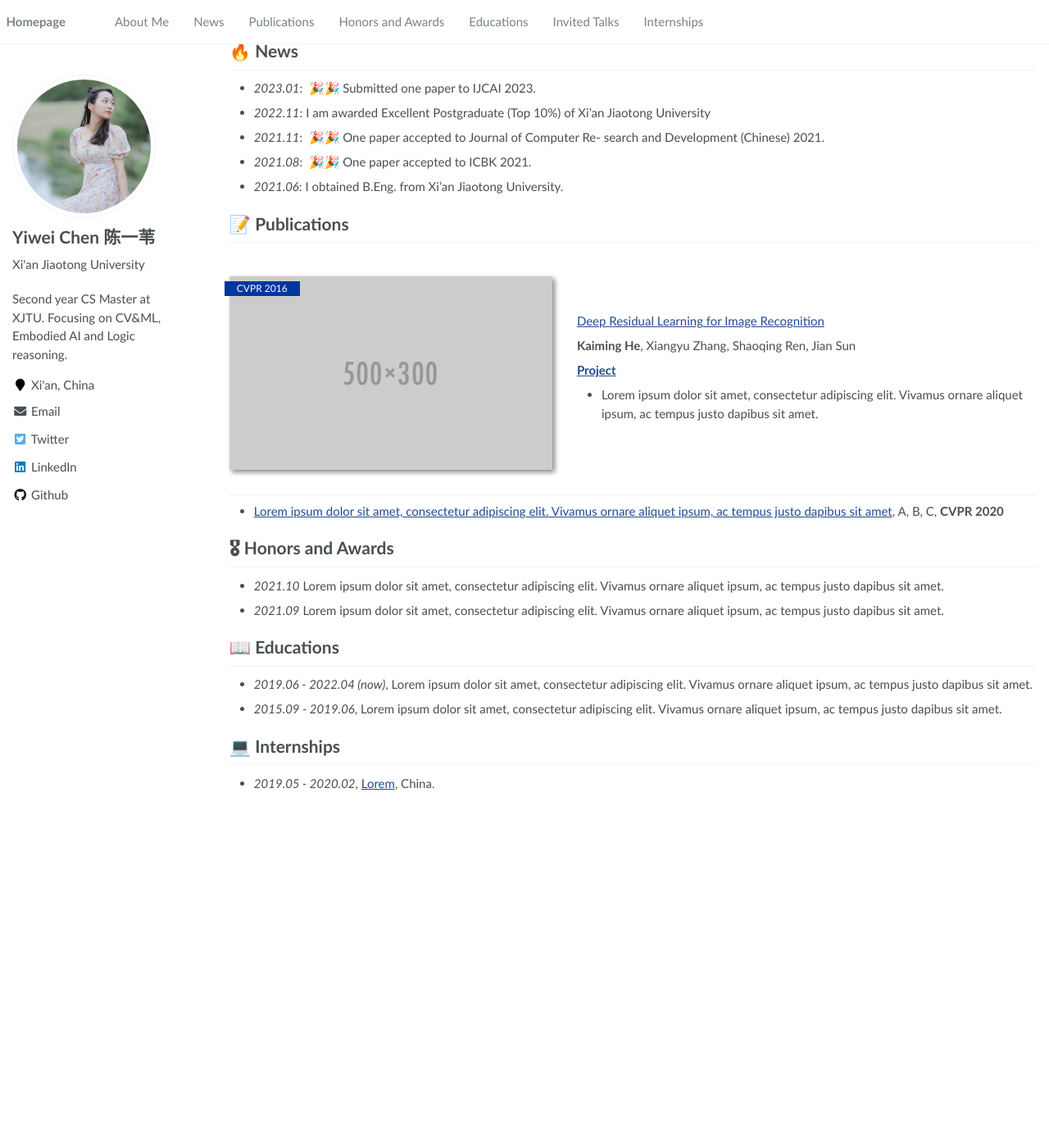
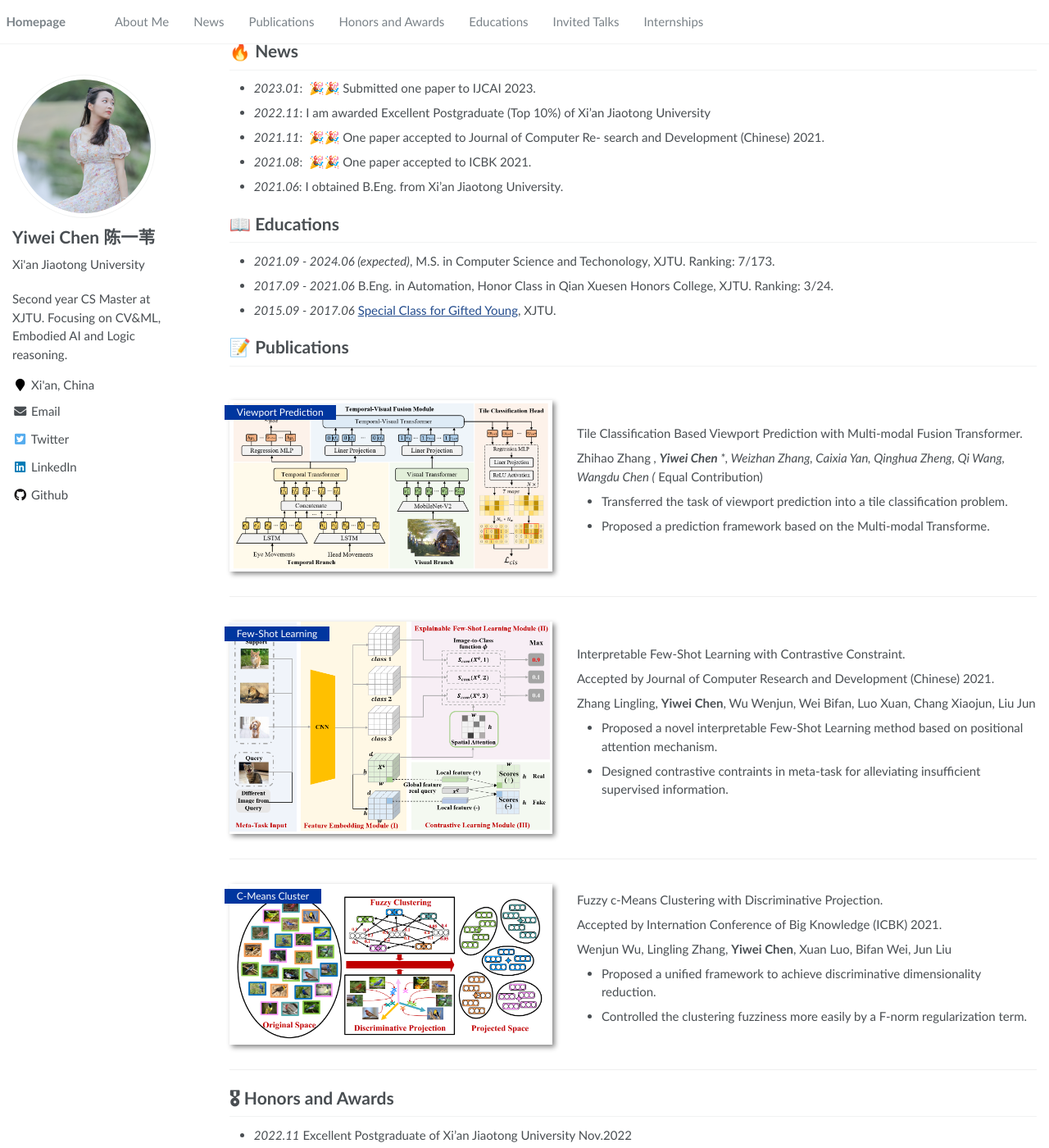
Before and after one commit to YiweiMelodyChen/yiweimelodychen.github.io, a Jekyll site: the page built from _pages/about.md, in a window 1280 px wide and 1400 px high, scrolled down 228 px. Shown: the whole window at 82% size. Built offline with Jekyll 4.4.1, drawn with Linux system fonts in a browser that asks for light colours; formulas are drawn with MathJax 3; before the commit the page ends 1209 px from its top, so only the background shows below that; some of the changed text lies outside the part shown.

Commit message:
page modify

```diff
--- a/_pages/about.md
+++ b/_pages/about.md
@@ -38,30 +37,75 @@ search and Development (Chinese) 2021.
 - *2021.08*: &nbsp;🎉🎉 One paper accepted to ICBK 2021.
 - *2021.06*: I obtained B.Eng. from Xi'an Jiaotong University.
 
+# 📖 Educations
+
+- *2021.09 - 2024.06 (expected)*, M.S. in Computer Science and Techonology, XJTU.    Ranking: 7/173.
+- *2017.09 - 2021.06* B.Eng. in Automation, Honor Class in Qian Xuesen Honors College, XJTU.     Ranking: 3/24.
+- *2015.09 - 2017.06* [Special Class for Gifted Young](https://en.wikipedia.org/wiki/Special_Class_for_the_Gifted_Young#Xi'an_Jiaotong_University), XJTU.
+
 # 📝 Publications
-
-<div class='paper-box'><div class='paper-box-image'><div><div class="badge">CVPR 2016</div><img src='images/500x300.png' alt="sym" width="100%"></div></div>
+<div class='paper-box'><div class='paper-box-image'><div><div class="badge">Viewport Prediction</div><img src='images/ijcai23.png' alt="sym" width="100%"></div></div>
 <div class='paper-box-text' markdown="1">
 
-[Deep Residual Learning for Image Recognition](https://openaccess.thecvf.com/content_cvpr_2016/papers/He_Deep_Residual_Learning_CVPR_2016_paper.pdf)
+Tile Classification Based Viewport Prediction with Multi-modal Fusion Transformer.
 
-**Kaiming He**, Xiangyu Zhang, Shaoqing Ren, Jian Sun
+Zhihao Zhang *, **Yiwei Chen** *, Weizhan Zhang, Caixia Yan, Qinghua Zheng, Qi Wang, Wangdu Chen (* Equal Contribution)
 
+<div style='display: none'>
 [**Project**](https://scholar.google.com/citations?view_op=view_citation&hl=zh-CN&user=DhtAFkwAAAAJ&citation_for_view=DhtAFkwAAAAJ:ALROH1vI_8AC) <strong><span class='show_paper_citations' data='DhtAFkwAAAAJ:ALROH1vI_8AC'></span></strong>
+</div>
 
-- Lorem ipsum dolor sit amet, consectetur adipiscing elit. Vivamus ornare aliquet ipsum, ac tempus justo dapibus sit amet.
+- Transferred the task of viewport prediction into a tile classification problem.
+- Proposed a prediction framework based on the Multi-modal Transforme.
 </div>
 </div>
 
-- [Lorem ipsum dolor sit amet, consectetur adipiscing elit. Vivamus ornare aliquet ipsum, ac tempus justo dapibus sit amet](https://github.com), A, B, C, **CVPR 2020**
+<div class='paper-box'><div class='paper-box-image'><div><div class="badge">Few-Shot Learning</div><img src='images/2021.png' alt="sym" width="100%"></div></div>
+<div class='paper-box-text' markdown="1">
+
+Interpretable Few-Shot Learning with Contrastive Constraint.
+
+Accepted by Journal of Computer Research and Development (Chinese) 2021.
+
+Zhang Lingling, **Yiwei Chen**, Wu Wenjun, Wei Bifan, Luo Xuan, Chang Xiaojun, Liu Jun
+
+<div style='display: none'>
+[**Project**](https://scholar.google.com/citations?view_op=view_citation&hl=zh-CN&user=DhtAFkwAAAAJ&citation_for_view=DhtAFkwAAAAJ:ALROH1vI_8AC) <strong><span class='show_paper_citations' data='DhtAFkwAAAAJ:ALROH1vI_8AC'></span></strong>
+</div>
+
+- Proposed a novel interpretable Few-Shot Learning method based on positional attention mechanism.
+- Designed contrastive contraints in meta-task for alleviating insufficient supervised information.
+</div>
+</div>
+
+<div class='paper-box'><div class='paper-box-image'><div><div class="badge">C-Means Cluster</div><img src='images/ICBK2021.png' alt="sym" width="100%"></div></div>
+<div class='paper-box-text' markdown="1">
+
+Fuzzy c-Means Clustering with Discriminative Projection.
+
+Accepted by Internation Conference of Big Knowledge (ICBK) 2021.
+
+Wenjun Wu, Lingling Zhang, **Yiwei Chen**, Xuan Luo, Bifan Wei, Jun Liu
+
+<div style='display: none'>
+[**Project**](https://scholar.google.com/citations?view_op=view_citation&hl=zh-CN&user=DhtAFkwAAAAJ&citation_for_view=DhtAFkwAAAAJ:ALROH1vI_8AC) <strong><span class='show_paper_citations' data='DhtAFkwAAAAJ:ALROH1vI_8AC'></span></strong>
+</div>
+
+- Proposed a unified framework to achieve discriminative dimensionality reduction.
+- Controlled the clustering fuzziness more easily by a F-norm regularization term.
+</div>
+</div>
 
 # 🎖 Honors and Awards
-- *2021.10* Lorem ipsum dolor sit amet, consectetur adipiscing elit. Vivamus ornare aliquet ipsum, ac tempus justo dapibus sit amet.
-- *2021.09* Lorem ipsum dolor sit amet, consectetur adipiscing elit. Vivamus ornare aliquet ipsum, ac tempus justo dapibus sit amet.
-
-# 📖 Educations
-- *2019.06 - 2022.04 (now)*, Lorem ipsum dolor sit amet, consectetur adipiscing elit. Vivamus ornare aliquet ipsum, ac tempus justo dapibus sit amet.
-- *2015.09 - 2019.06*, Lorem ipsum dolor sit amet, consectetur adipiscing elit. Vivamus ornare aliquet ipsum, ac tempus justo dapibus sit amet.
+- *2022.11* Excellent Postgraduate of Xi'an Jiaotong University  Nov.2022
+- *2022.11* Special Scholarship, awarded to top 10$\%$ master students by XJTU
+- *2021.11* Outstanding Freshman Scholarship, awarded to top 10% by XJTU
+- *2019.11* Third Prize Scholarship of Xi'an Jiaotong University, awarded to top 20%
+- *2019.3*  Meritorious Winner in Mathematical Contest in Modelling (top 8$\%$ in 20,000+ teams)
+- *2018.11* Third Prize Scholarship of Xi'an Jiaotong University, awarded to top 20%
+- *2018.10* The First Prize in Shaanxi of China Undergraduate Mathematical Contest in Modeling
+- *2017.11* Siyuan Scholarship, awarded to top 20% by XJTU
+- *2016.11* Yuying Scholarship, awarded to top 10% by XJTU
 
 <div style='display: none'>
 # 💬 Invited Talks
@@ -69,6 +113,5 @@ search and Development (Chinese) 2021.
 - *2021.03*, Lorem ipsum dolor sit amet, consectetur adipiscing elit. Vivamus ornare aliquet ipsum, ac tempus justo dapibus sit amet.  \| [\[video\]](https://github.com/)
 </div>
 
-
 # 💻 Internships
-- *2019.05 - 2020.02*, [Lorem](https://github.com/), China.
+- Looking for summer research internships in 2023.
```
Also changed, not shown: other parts of _pages/about.md (+2 -3 lines), README.md (+2 -1 lines), docs/README-zh.md (+4 -4 lines), .github/workflows/google_scholar_crawler.yaml (deleted), images/2021.png (added), images/ICBK2021.png (added), images/ijcai23.png (added).
